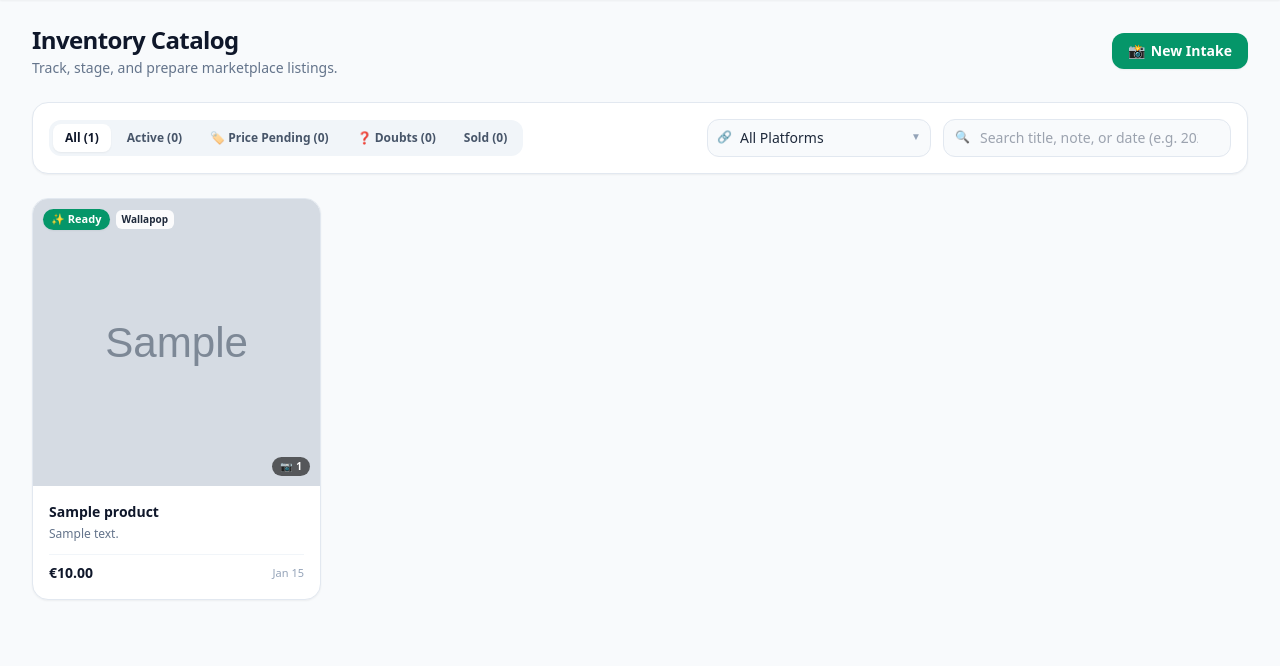
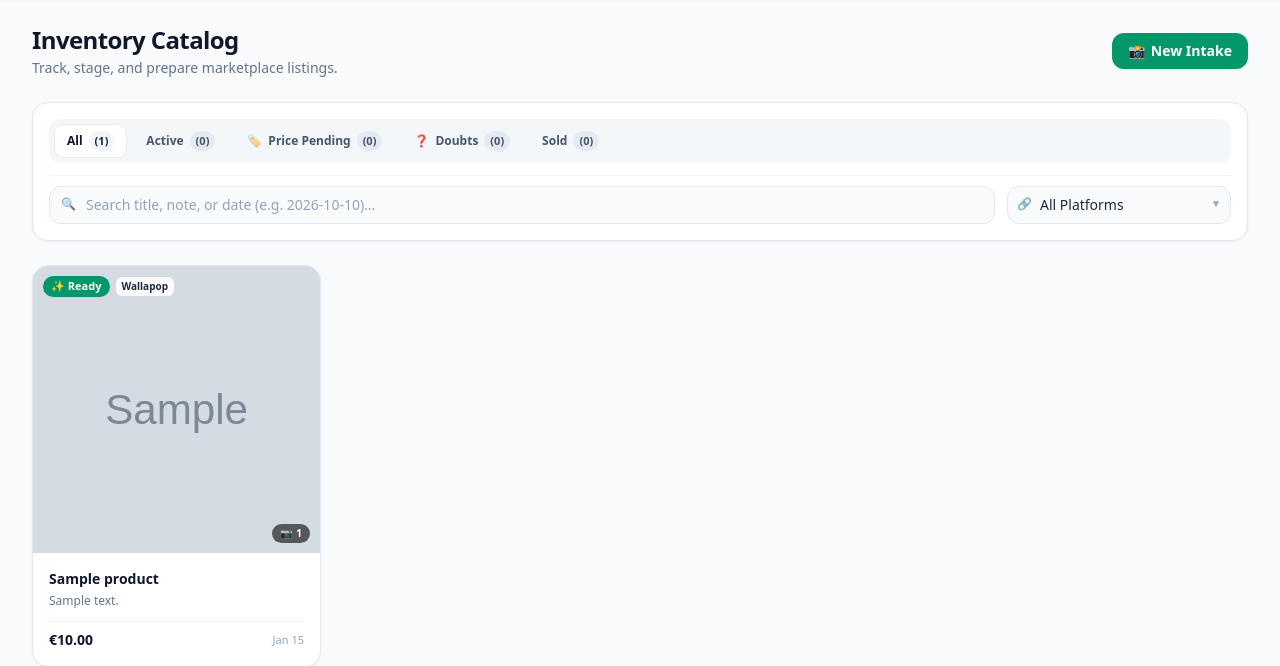
Before and after one commit to saert3311/2nd-hand-manager, a Django app: page /dashboard/ in a window 1280 px wide. Shown: the part 65-731 px from the top of the page. Run offline with Django 5.2, Linux system fonts and the light colour scheme; a user stored in the database is signed in; data comes from the database, SQL or seed files in the repository; tables that the repository leaves empty hold one stand-in row (values such as "Sample post"); grey boxes marked "Sample" are stand-in pictures; some libraries are stand-ins or nearby versions.

Commit message:
feat(dashboard): refactor status filter toolbar to horizontal segmented rail preventing apilacion

```diff
--- a/inventory/templates/inventory/base.html
+++ b/inventory/templates/inventory/base.html
@@ -34,6 +34,14 @@
     /* Mobile tap target and scroll optimizations */
     body {
       -webkit-tap-highlight-color: transparent;
+    }
+    /* Hide scrollbars while preserving touch, mousewheel & trackpad horizontal scroll */
+    .no-scrollbar::-webkit-scrollbar {
+      display: none;
+    }
+    .no-scrollbar {
+      -ms-overflow-style: none;
+      scrollbar-width: none;
     }
   </style>
   {% block extra_head %}{% endblock %}
--- a/inventory/templates/inventory/dashboard.html
+++ b/inventory/templates/inventory/dashboard.html
@@ -20,51 +20,125 @@
     </div>
   </div>
 
-  <!-- Filters & Search Bar -->
-  <div class="bg-white p-4 rounded-2xl shadow-sm border border-slate-200 flex flex-col lg:flex-row gap-4 items-stretch lg:items-center justify-between">
+  <!-- Filters & Search Toolbar -->
+  <div class="bg-white p-3.5 sm:p-4 rounded-2xl shadow-sm border border-slate-200 space-y-3">
 
-    <!-- Status Tabs -->
-    <div class="flex flex-wrap items-center gap-1 bg-slate-100 p-1 rounded-xl w-full lg:w-auto text-xs font-semibold">
+    <!-- Status Segmented Control (Pill Rail) -->
+    <div class="relative">
+      <nav class="flex items-center gap-1.5 sm:gap-2 p-1.5 bg-slate-100/80 rounded-xl overflow-x-auto no-scrollbar overscroll-contain text-xs font-semibold"
+           aria-label="{% trans 'Filter products by status' %}"
+           role="tablist">
+
+        <!-- All -->
         <a href="?status=all{% if platform_filter %}&platform={{ platform_filter }}{% endif %}{% if search_query %}&q={{ search_query|urlencode }}{% endif %}"
-         class="flex-1 lg:flex-initial text-center px-3 py-1.5 rounded-lg transition {% if status_filter == 'all' %}bg-white text-slate-900 shadow-sm{% else %}text-slate-600 hover:text-slate-900{% endif %}">
-        {% trans "All" %} ({{ total_count }})
+           role="tab"
+           aria-selected="{% if status_filter == 'all' %}true{% else %}false{% endif %}"
+           class="shrink-0 whitespace-nowrap inline-flex items-center gap-1.5 px-3 py-2 sm:py-1.5 rounded-lg transition duration-150 {% if status_filter == 'all' %}bg-white text-slate-900 shadow-xs ring-1 ring-slate-200/80 font-bold{% else %}text-slate-600 hover:text-slate-900 hover:bg-slate-200/60{% endif %}">
+          <span>{% trans "All" %}</span>
+          <span class="inline-flex items-center justify-center px-1.5 py-0.5 rounded-full text-[11px] {% if status_filter == 'all' %}bg-slate-100 text-slate-800 font-bold{% else %}bg-slate-200/80 text-slate-600{% endif %}">
+            ({{ total_count }})
+          </span>
         </a>
+
+        <!-- Active -->
         <a href="?status=active{% if platform_filter %}&platform={{ platform_filter }}{% endif %}{% if search_query %}&q={{ search_query|urlencode }}{% endif %}"
-         class="flex-1 lg:flex-initial text-center px-3 py-1.5 rounded-lg transition {% if status_filter == 'active' %}bg-white text-emerald-700 shadow-sm{% else %}text-slate-600 hover:text-slate-900{% endif %}">
-        {% trans "Active" %} ({{ active_count }})
+           role="tab"
+           aria-selected="{% if status_filter == 'active' %}true{% else %}false{% endif %}"
+           class="shrink-0 whitespace-nowrap inline-flex items-center gap-1.5 px-3 py-2 sm:py-1.5 rounded-lg transition duration-150 {% if status_filter == 'active' %}bg-white text-emerald-800 shadow-xs ring-1 ring-emerald-200 font-bold{% else %}text-slate-600 hover:text-slate-900 hover:bg-slate-200/60{% endif %}">
+          <span>{% trans "Active" %}</span>
+          <span class="inline-flex items-center justify-center px-1.5 py-0.5 rounded-full text-[11px] {% if status_filter == 'active' %}bg-emerald-100 text-emerald-800 font-bold{% else %}bg-slate-200/80 text-slate-600{% endif %}">
+            ({{ active_count }})
+          </span>
         </a>
+
+        <!-- Price Pending -->
         <a href="?status=price_pending{% if platform_filter %}&platform={{ platform_filter }}{% endif %}{% if search_query %}&q={{ search_query|urlencode }}{% endif %}"
-         class="flex-1 lg:flex-initial text-center px-3 py-1.5 rounded-lg transition {% if status_filter == 'price_pending' %}bg-white text-amber-800 shadow-sm font-bold{% else %}text-slate-600 hover:text-slate-900{% endif %}">
-        🏷️ {% trans "Price Pending" %} ({{ price_pending_count }})
+           role="tab"
+           aria-selected="{% if status_filter == 'price_pending' %}true{% else %}false{% endif %}"
+           class="shrink-0 whitespace-nowrap inline-flex items-center gap-1.5 px-3 py-2 sm:py-1.5 rounded-lg transition duration-150 {% if status_filter == 'price_pending' %}bg-white text-amber-900 shadow-xs ring-1 ring-amber-300 font-bold{% else %}text-slate-600 hover:text-slate-900 hover:bg-slate-200/60{% endif %}">
+          <span aria-hidden="true">🏷️</span>
+          <span>{% trans "Price Pending" %}</span>
+          <span class="inline-flex items-center justify-center px-1.5 py-0.5 rounded-full text-[11px] {% if status_filter == 'price_pending' %}bg-amber-100 text-amber-900 font-bold{% elif price_pending_count > 0 %}bg-amber-100 text-amber-800 font-bold{% else %}bg-slate-200/80 text-slate-600{% endif %}">
+            ({{ price_pending_count }})
+          </span>
         </a>
+
+        <!-- Doubts -->
         <a href="?status=awaiting_info{% if platform_filter %}&platform={{ platform_filter }}{% endif %}{% if search_query %}&q={{ search_query|urlencode }}{% endif %}"
-         class="flex-1 lg:flex-initial text-center px-3 py-1.5 rounded-lg transition {% if status_filter == 'awaiting_info' %}bg-white text-amber-800 shadow-sm font-bold{% else %}text-slate-600 hover:text-slate-900{% endif %}">
-        ❓ {% trans "Doubts" %} ({{ awaiting_info_count }})
+           role="tab"
+           aria-selected="{% if status_filter == 'awaiting_info' %}true{% else %}false{% endif %}"
+           class="shrink-0 whitespace-nowrap inline-flex items-center gap-1.5 px-3 py-2 sm:py-1.5 rounded-lg transition duration-150 {% if status_filter == 'awaiting_info' %}bg-white text-amber-900 shadow-xs ring-1 ring-amber-300 font-bold{% else %}text-slate-600 hover:text-slate-900 hover:bg-slate-200/60{% endif %}">
+          <span aria-hidden="true">❓</span>
+          <span>{% trans "Doubts" %}</span>
+          <span class="inline-flex items-center justify-center px-1.5 py-0.5 rounded-full text-[11px] {% if status_filter == 'awaiting_info' %}bg-amber-100 text-amber-900 font-bold{% elif awaiting_info_count > 0 %}bg-amber-100 text-amber-800 font-bold{% else %}bg-slate-200/80 text-slate-600{% endif %}">
+            ({{ awaiting_info_count }})
+          </span>
         </a>
+
+        <!-- Sold -->
         <a href="?status=sold{% if platform_filter %}&platform={{ platform_filter }}{% endif %}{% if search_query %}&q={{ search_query|urlencode }}{% endif %}"
-         class="flex-1 lg:flex-initial text-center px-3 py-1.5 rounded-lg transition {% if status_filter == 'sold' %}bg-white text-slate-700 shadow-sm{% else %}text-slate-600 hover:text-slate-900{% endif %}">
-        {% trans "Sold" %} ({{ sold_count }})
+           role="tab"
+           aria-selected="{% if status_filter == 'sold' %}true{% else %}false{% endif %}"
+           class="shrink-0 whitespace-nowrap inline-flex items-center gap-1.5 px-3 py-2 sm:py-1.5 rounded-lg transition duration-150 {% if status_filter == 'sold' %}bg-white text-slate-900 shadow-xs ring-1 ring-slate-300 font-bold{% else %}text-slate-600 hover:text-slate-900 hover:bg-slate-200/60{% endif %}">
+          <span>{% trans "Sold" %}</span>
+          <span class="inline-flex items-center justify-center px-1.5 py-0.5 rounded-full text-[11px] {% if status_filter == 'sold' %}bg-slate-200 text-slate-800 font-bold{% else %}bg-slate-200/80 text-slate-600{% endif %}">
+            ({{ sold_count }})
+          </span>
         </a>
+
+        <!-- Blocked -->
         {% if blocked_count > 0 or status_filter == 'blocked' %}
         <a href="?status=blocked{% if platform_filter %}&platform={{ platform_filter }}{% endif %}{% if search_query %}&q={{ search_query|urlencode }}{% endif %}"
-         class="flex-1 lg:flex-initial text-center px-3 py-1.5 rounded-lg transition {% if status_filter == 'blocked' %}bg-white text-rose-800 shadow-sm font-bold{% else %}text-slate-600 hover:text-slate-900{% endif %}">
-        ⛔ {% trans "Blocked" %} ({{ blocked_count }})
+           role="tab"
+           aria-selected="{% if status_filter == 'blocked' %}true{% else %}false{% endif %}"
+           class="shrink-0 whitespace-nowrap inline-flex items-center gap-1.5 px-3 py-2 sm:py-1.5 rounded-lg transition duration-150 {% if status_filter == 'blocked' %}bg-white text-rose-900 shadow-xs ring-1 ring-rose-300 font-bold{% else %}text-slate-600 hover:text-slate-900 hover:bg-slate-200/60{% endif %}">
+          <span aria-hidden="true">⛔</span>
+          <span>{% trans "Blocked" %}</span>
+          <span class="inline-flex items-center justify-center px-1.5 py-0.5 rounded-full text-[11px] {% if status_filter == 'blocked' %}bg-rose-100 text-rose-800 font-bold{% else %}bg-rose-100 text-rose-700 font-bold{% endif %}">
+            ({{ blocked_count }})
+          </span>
         </a>
         {% endif %}
+
+      </nav>
     </div>
 
-    <!-- Right Controls: Platform Selector & Search Form -->
-    <div class="flex flex-col sm:flex-row items-center gap-3 w-full lg:w-auto">
+    <!-- Secondary Filter Bar: Search & Platform Controls -->
+    <div class="flex flex-col sm:flex-row items-stretch sm:items-center gap-3 pt-2.5 border-t border-slate-100">
+
+      <!-- Search Form -->
+      <form method="get" class="flex-1 relative" role="search">
+        {% if status_filter != 'all' %}
+        <input type="hidden" name="status" value="{{ status_filter }}">
+        {% endif %}
+        {% if platform_filter %}
+        <input type="hidden" name="platform" value="{{ platform_filter }}">
+        {% endif %}
+        <div class="relative w-full">
+          <input type="text" name="q" value="{{ search_query }}"
+                 placeholder="{% trans 'Search title, note, or date (e.g. 2026-10-10)...' %}"
+                 aria-label="{% trans 'Search products by title, note, or date' %}"
+                 class="w-full pl-9 pr-9 py-2 text-xs sm:text-sm rounded-xl border border-slate-200 bg-slate-50 focus:bg-white focus:outline-none focus:ring-2 focus:ring-emerald-500 font-normal text-slate-800 placeholder:text-slate-400 transition">
+          <span class="absolute left-3 top-2.5 text-slate-400 text-xs pointer-events-none" aria-hidden="true">🔍</span>
+          {% if search_query %}
+          <a href="?status={{ status_filter }}{% if platform_filter %}&platform={{ platform_filter }}{% endif %}"
+             class="absolute right-2.5 top-1.5 p-1 text-slate-400 hover:text-slate-600 rounded-lg hover:bg-slate-200/60 text-xs font-bold transition"
+             title="{% trans 'Clear search' %}"
+             aria-label="{% trans 'Clear search' %}">&times;</a>
+          {% endif %}
+        </div>
+      </form>
+
+      <!-- Platform Selector Form -->
       {% if available_platforms %}
-      <!-- Platform Selector Form -->
-      <form method="get" class="w-full sm:w-auto" id="platformFilterForm">
+      <form method="get" class="w-full sm:w-56 shrink-0" id="platformFilterForm">
         {% if status_filter != 'all' %}
         <input type="hidden" name="status" value="{{ status_filter }}">
         {% endif %}
         {% if search_query %}
         <input type="hidden" name="q" value="{{ search_query }}">
         {% endif %}
-        <div class="relative w-full sm:w-56">
+        <div class="relative w-full">
           <select name="platform" onchange="this.form.submit()"
                   aria-label="{% trans 'Filter by marketplace platform' %}"
                   class="w-full appearance-none pl-8 pr-8 py-2 text-xs sm:text-sm rounded-xl border border-slate-200 bg-slate-50 focus:bg-white focus:outline-none focus:ring-2 focus:ring-emerald-500 font-medium text-slate-800 transition cursor-pointer">
@@ -75,30 +149,25 @@
             </option>
             {% endfor %}
           </select>
-          <span class="absolute left-2.5 top-2.5 text-slate-400 text-xs pointer-events-none">🔗</span>
-          <span class="absolute right-2.5 top-2.5 text-slate-400 text-[10px] pointer-events-none">▼</span>
+          <span class="absolute left-2.5 top-2.5 text-slate-400 text-xs pointer-events-none" aria-hidden="true">🔗</span>
+          <span class="absolute right-2.5 top-2.5 text-slate-400 text-[10px] pointer-events-none" aria-hidden="true">▼</span>
         </div>
       </form>
       {% endif %}
 
-      <!-- Search Form -->
-      <form method="get" class="w-full sm:w-72 relative">
-        {% if status_filter != 'all' %}
-        <input type="hidden" name="status" value="{{ status_filter }}">
+      <!-- Active Filters Reset / Clear Button -->
+      {% if search_query or platform_filter %}
+      <div class="shrink-0 flex items-center">
+        <a href="?status={{ status_filter }}"
+           class="inline-flex items-center gap-1 px-3 py-2 text-xs font-semibold text-slate-500 hover:text-rose-600 hover:bg-rose-50 rounded-xl border border-transparent hover:border-rose-100 transition"
+           title="{% trans 'Clear search' %}"
+           aria-label="{% trans 'Clear search' %}">
+          <span aria-hidden="true">&times;</span>
+          <span>{% trans "Clear search" %}</span>
+        </a>
+      </div>
       {% endif %}
-        {% if platform_filter %}
-        <input type="hidden" name="platform" value="{{ platform_filter }}">
-        {% endif %}
-        <input type="text" name="q" value="{{ search_query }}"
-               placeholder="{% trans 'Search title, note, or date (e.g. 2026-10-10)...' %}"
-               class="w-full pl-9 pr-8 py-2 text-xs sm:text-sm rounded-xl border border-slate-200 bg-slate-50 focus:bg-white focus:outline-none focus:ring-2 focus:ring-emerald-500 transition">
-        <span class="absolute left-3 top-2.5 text-slate-400 text-xs pointer-events-none">🔍</span>
-        {% if search_query %}
-        <a href="?status={{ status_filter }}{% if platform_filter %}&platform={{ platform_filter }}{% endif %}"
-           class="absolute right-3 top-2 text-slate-400 hover:text-slate-600 text-xs font-bold"
-           title="{% trans 'Clear search' %}">&times;</a>
-        {% endif %}
-      </form>
+
     </div>
 
   </div>
@@ -275,4 +344,14 @@
   {% endif %}
 
 </div>
+
+<script>
+  document.addEventListener('DOMContentLoaded', () => {
+    // Ensure active status pill is scrolled into view on mobile/narrow viewports
+    const activeTab = document.querySelector('nav[role="tablist"] a[aria-selected="true"]');
+    if (activeTab && typeof activeTab.scrollIntoView === 'function') {
+      activeTab.scrollIntoView({ behavior: 'auto', block: 'nearest', inline: 'nearest' });
+    }
+  });
+</script>
 {% endblock %}
```
Also changed, not shown: tests/test_dashboard_responsive.py (added, +145 -0 lines), browser_verification_screenshots/dashboard_1024x768_laptop.png (added), browser_verification_screenshots/dashboard_1440x900_desktop.png (added), browser_verification_screenshots/dashboard_390x844_mobile.png (added), browser_verification_screenshots/dashboard_768x1024_tablet.png (added), 5 other files. Lines whose indentation alone changed are shown as unchanged.
